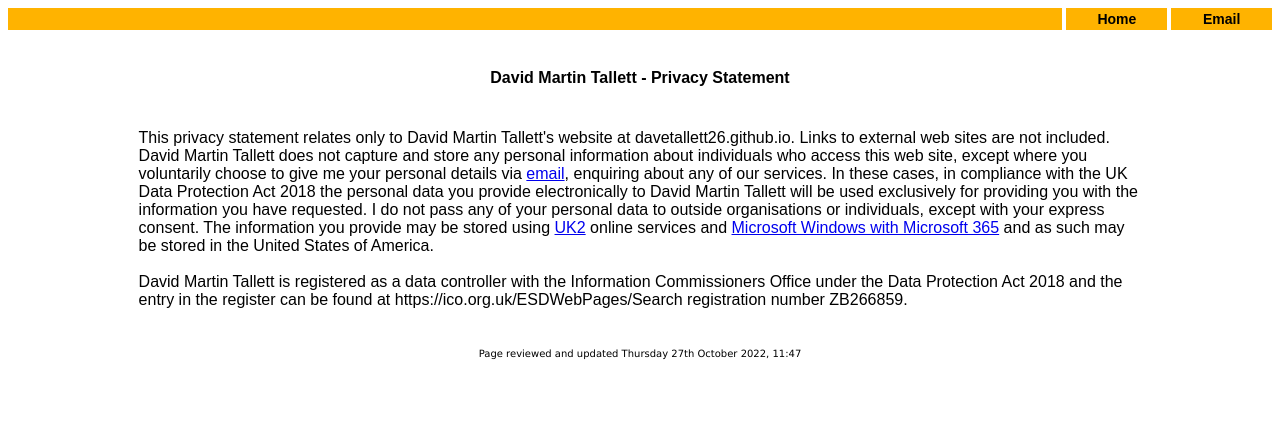
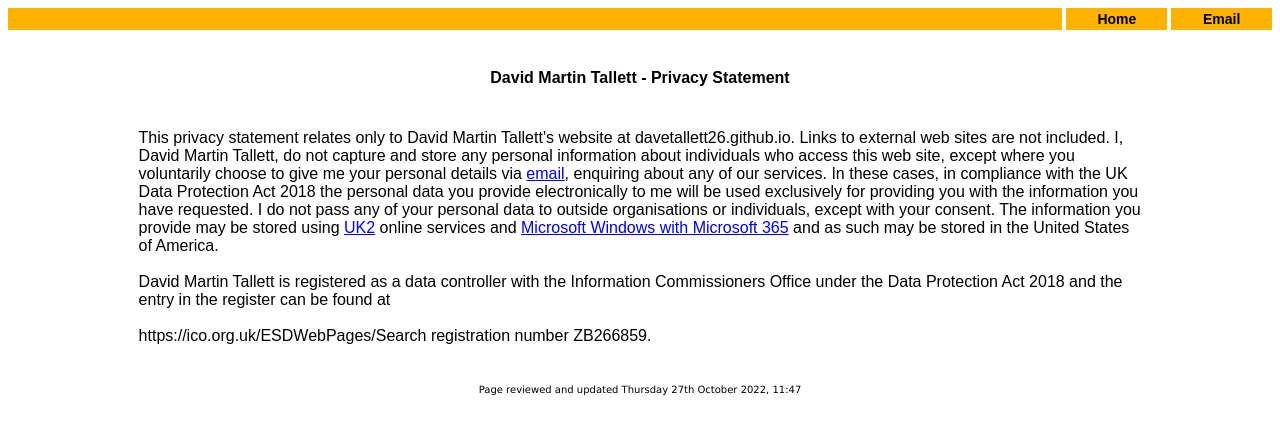
Before and after one commit to DaveTallett26/davetallett26.github.io, a Jekyll site: the page privacy6.html, which Jekyll copies as it is, in a window 1280 px wide. Shown: the top 435 px of the page. Built offline with Jekyll 4.4.1, drawn with Linux system fonts in a browser that asks for light colours.

Commit message:
formatting

```diff
--- a/privacy6.html
+++ b/privacy6.html
@@ -23,18 +23,21 @@
 <tr><td width=10%> </td>
 <td width=80%><font size=3 face=arial>
 This privacy statement relates only to David Martin Tallett's website at davetallett26.github.io. Links to external web sites are not included.
-David Martin Tallett does not capture and store any personal information about individuals who access this web site, except where you voluntarily
+I, David Martin Tallett, do not capture and store any personal information about individuals who access this web site, except where you voluntarily
 choose to give me your personal details via <a href="security.html">email</a>, enquiring about any of our services.
-In these cases, in compliance with the UK Data Protection Act 2018 the personal data you provide electronically to David Martin Tallett will be used
+In these cases, in compliance with the UK Data Protection Act 2018 the personal data you provide electronically to me will be used
 exclusively for providing you with the information you have requested.
-I do not pass any of your personal data to outside organisations or individuals, except with your express consent.
+I do not pass any of your personal data to outside organisations or individuals, except with your consent.
 The information you provide may be stored using <a href="https://www.uk2.net/terms-and-conditions/privacy-policy/">UK2</a>
 online services and <a href="https://privacy.microsoft.com/en-GB/privacystatement">Microsoft Windows with Microsoft 365</a>
 and as such may be stored in the United States of America.
 <br/><br/>
 David Martin Tallett is registered as a data controller with the Information Commissioners Office under the Data Protection Act 2018 and the
-entry in the register can be found at https://ico.org.uk/ESDWebPages/Search registration number ZB266859.
-</font>
+entry in the register can be found at
+
+  <br/><br/>https://ico.org.uk/ESDWebPages/Search registration number ZB266859.
+
+  </font>
 </td>
 <td width=10%></td>
 </tr>
```
